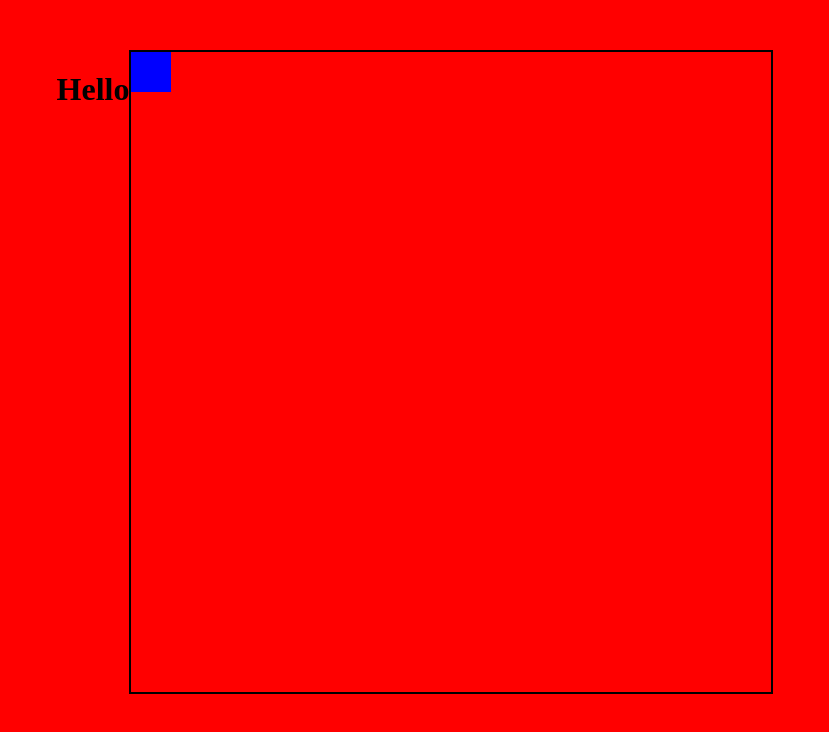
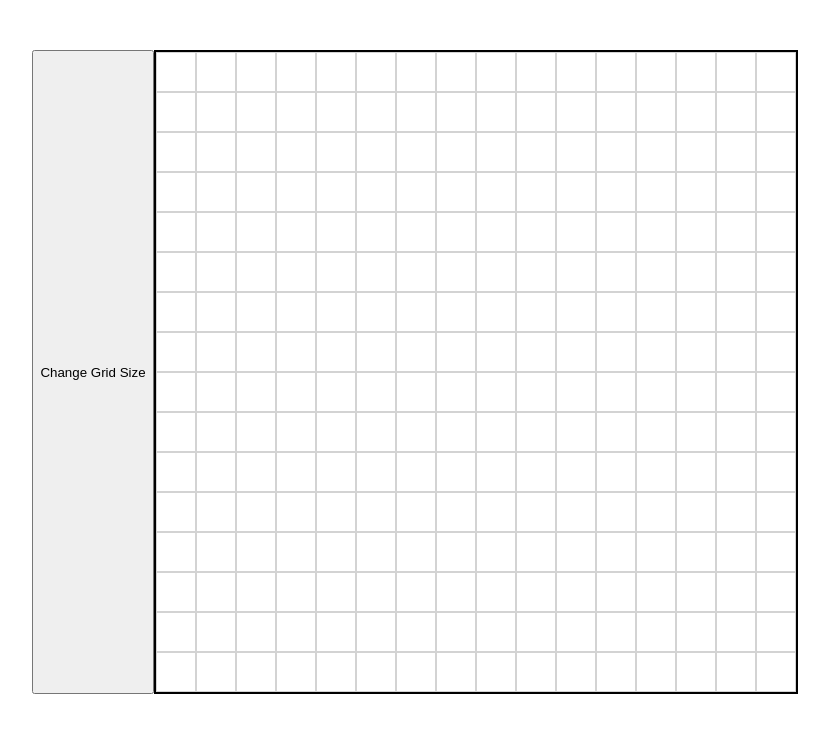
Before and after one commit to phanhaile/etch-a-sketch, a plain HTML site: page index.html in a window 1280 px wide. Shown: the whole page, without its empty margins (225-1054 px from the left). Drawn offline with Linux system fonts and the light colour scheme.

Commit message:
Etch-a-Sketch grid creation and hover effect

```diff
--- a/index.html
+++ b/index.html
@@ -4,13 +4,13 @@
     <meta charset="UTF-8">
     <meta name="viewport" content="width=device-width, initial-scale=1.0">
     <title>Etch-a-Sketch</title>
-
-
     <link rel="stylesheet" href="style.css">
 </head>
 <body>
-    <h1>Hello</h1>
- <div id="container"></div>
+    <button id="resize-btn">Change Grid Size</button>
+
+    <div id="container"></div>
+
     <script src="script.js"></script>
 
 </body>
--- a/script.js
+++ b/script.js
@@ -1,5 +1,24 @@
 const container = document.querySelector("#container");
+const button = document.querySelector("#resize-btn");
 
-const square = document.createElement("div");
+function createGrid(size) {
+    for (let i = 0; i < size * size; i++) {
+        const square = document.createElement("div");
 
-container.appendChild(square);
+        square.addEventListener("mouseover", () => {
+            square.style.backgroundColor = "red";
+        });
+
+        container.appendChild(square);
+    }
+}
+
+createGrid(16);
+
+button.addEventListener("click", () => {
+    let size = prompt("Enter a grid size:");
+
+    container.innerHTML = "";
+
+    console.log("Grid cleared");
+});
--- a/style.css
+++ b/style.css
@@ -2,16 +2,20 @@ body {
     display: flex;
     justify-content: center;
     margin-top: 50px;
-    background: red;
 }
 
 #container {
     width: 640px;
     height: 640px;
     border: 2px solid black;
+
+    display: flex;
+    flex-wrap: wrap;
 }
+
 #container div {
     width: 40px;
     height: 40px;
-    background-color: blue;
+    border: 1px solid lightgray;
+    box-sizing: border-box;
 }
```
